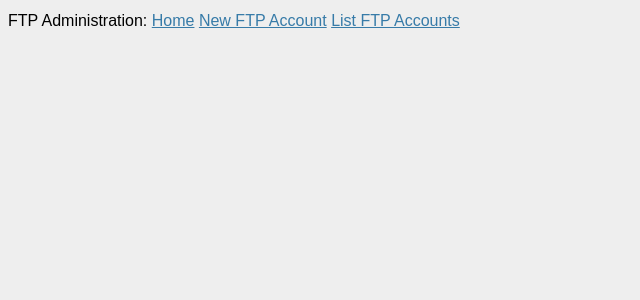
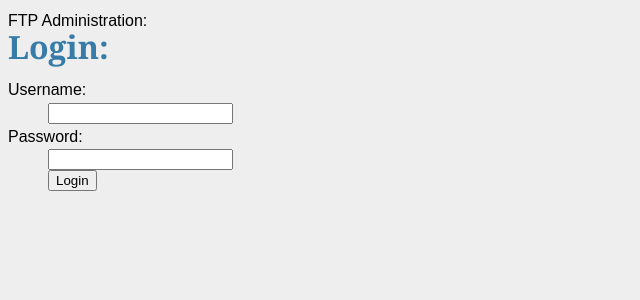
Before and after one commit to guymatz/ftp_admin, a Flask app: page / in a window 1280 px wide. Shown: the top 300 px of the page, without its empty margins (0-640 px from the left). Run offline with Flask 2, Linux system fonts and the light colour scheme; parts of the project's set-up code (start-up, migrations or seed data) failed here and were passed over.

Commit message:
login working.  for the most part

```diff
--- a/app/__init__.py
+++ b/app/__init__.py
@@ -9,6 +9,6 @@ from index import Index
 from list_ftp import ListFTP
 from new_ftp import NewFTP
 
-app.add_url_rule('/', view_func=Index.as_view('main'))
+app.add_url_rule('/', view_func=Index.as_view('index'))
 app.add_url_rule('/ftp/list', view_func=ListFTP.as_view('ftp_users'), methods=['GET'])
 app.add_url_rule('/ftp/new', view_func=NewFTP.as_view('new_ftp_user'), methods=['GET', 'POST'])
--- a/app/index.py
+++ b/app/index.py
@@ -1,5 +1,32 @@
 import flask, flask.views
+from app import app
+
+users = {'admin': {'password':'admin', 'admin':'True'} }
 
 class Index(flask.views.MethodView):
   def get(self):
     return flask.render_template('index.html')
+
+  def post(self):
+  	if 'logout' in flask.request.form:
+  		flask.session.pop('username', None)
+  		return flask.redirect(flask.url_for('index'))
+  	required = ['username','password']
+  	app.logger.debug("required = " + required[0])
+  	for r in required:
+  		if r not in flask.request.form:
+  			flask.flash("Error: {0} is required.".format(r))
+  			return flask.redirect(flask.url_for('index'))
+  	username = flask.request.form['username']
+  	password = flask.request.form['password']
+  	app.logger.debug("username = " + username)
+  	if username in users and users[username]['password'] == password:
+  		app.logger.debug("password = " + password)
+  		app.logger.debug("users[username]['password'] = " + users[username]['password'])
+  		flask.session['username'] = username
+  		#flask.session['username']['admin'] = users[username]['admin']
+  	else:
+  		app.logger.debug("password after = " + password)
+  		flask.flash("Username doesn't exist or incorrect password")
+  		return flask.redirect(flask.url_for('index'))
+  	return flask.redirect(flask.url_for('new_ftp_user'))
--- a/app/templates/base.html
+++ b/app/templates/base.html
@@ -11,12 +11,17 @@
   <body>
     <div id="wrapper">
       <div id="header">FTP Administration:
-        <a href="/index">Home</a>
+      {% if 'username' in session %}
         <a href="/ftp/new">New FTP Account</a>
         <a href="/ftp/list">List FTP Accounts</a>
       </div>
+      {% endif %}
       <div id="leftcolumn">
-        <!-- TODO Add links for Logout and Admin Controls if appropriate -->
+        {% if 'username' in session and 'admin' in session %}
+        <a href="/admin/new">New Admin Account</a>
+        <a href="/admin/list">List Admin Accounts</a>
+      </div>
+      {% endif %}
       </div>
       <div id="rightcolumn">
         {% with messages = get_flashed_messages() %}
@@ -27,7 +32,27 @@
             {% endfor %}
           {% endif %}
         {% endwith %}
+        {% if 'username' in session %}
+
+        {% else %}
+          <h1>Login:</h1>
+            <form action="/" method="post" name="login">
+            <dl>
+              <dt>Username:
+              <dd><input type="text" name="username" />
+              <dt>Password:
+              <dd><input type="password" name="password" />
+
+              <dd><input type="submit" value="Login">
+            </dl>
+          </form>
+        {% endif %}
         {% block content %}{% endblock %}
+        {% if 'username' in session %}
+          <form action="{{url_for('index')}}" method="post">
+              <input type="submit" name="logout" value="logout" />
+          </form>
+        {% endif %}
       </div>
       <div id="footer">
         <!-- TODO Add a link to Ops Home page -->
```
Also changed, not shown: app/new_ftp.py (+14 -0 lines), 1 other file.
